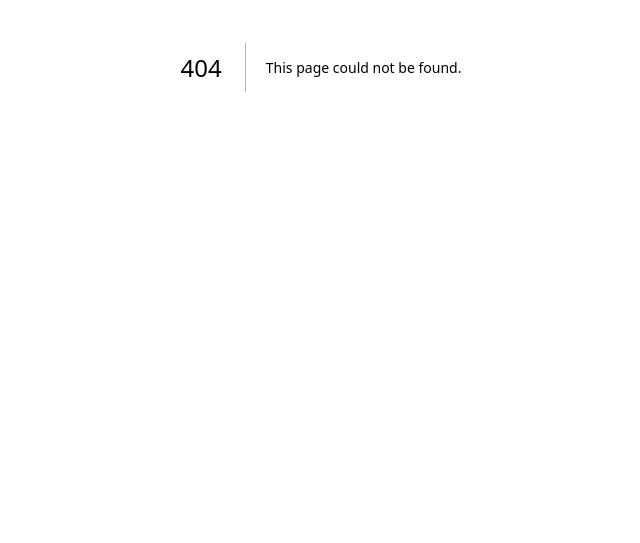
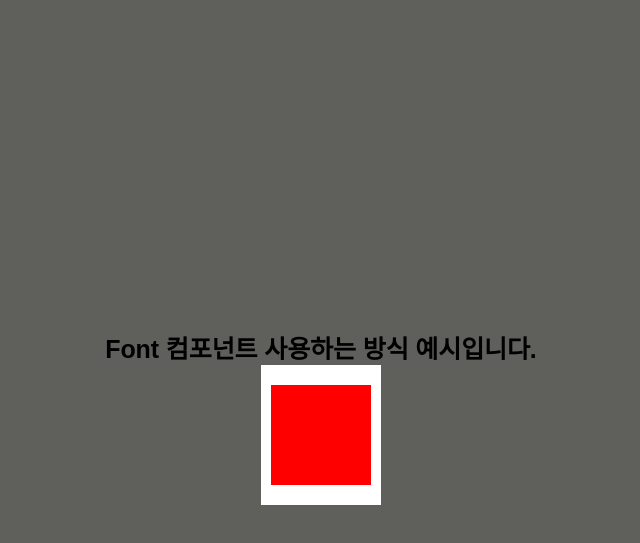
Before and after one commit to team-blaybus-runtime/team-blaybus-runtime_front, a Next.js app: page /workflow in a window 1280 px wide. Before the commit this address had no page. Shown: the part 333-876 px from the top of the page, without its empty margins (319-959 px from the left). Before the commit the page ends 800 px from the top, so only its background shows below. Built offline with nearby package versions, Linux system fonts and the light colour scheme.

Commit message:
docs(low): styled stystem 사용방식 예시 추가

```diff
--- /dev/null
+++ b/src/app/workflow/page.tsx
@@ -0,0 +1,18 @@
+import { CenterColumn, Column, Row } from "@/styles/base/BaseComponents";
+import { Font } from "@/styles/typo/typography";
+import React from "react";
+
+export default function WorkflowPage() {
+  // styled system 사용 방식 예시
+  return (
+    <CenterColumn width="100%" height="1500px" bg="gray_500">
+      <Font typo="m01_bold_m" color="blue_500">
+        Font 컴포넌트 사용하는 방식 예시입니다.
+      </Font>
+
+      <Row p="20px 10px 20px 10px" bg="white">
+        <Column width="100px" height="100px" bg="red_500"></Column>
+      </Row>
+    </CenterColumn>
+  );
+}
--- a/src/styles/constant/colors.ts
+++ b/src/styles/constant/colors.ts
@@ -1,19 +1,11 @@
+// todo: 디자인 시스템 색상 반영 필요
 const colors = {
   white: "#FFFFFF",
   black: "#000000",
   blue_500: "#0047AB",
-  blue_400: "#2563EB",
-  blue_300: "#D2F1E4",
   yellow_500: "#FEE500",
-  yellow_300: "#FFF6CC",
-  red_300: "#F7C6D9",
   red_500: "#ff0000",
   gray_500: "#5F605B",
-  gray_400: "#3C1E1E",
-  gray_300: "#888888",
-  gray_200: "#999999",
-  gray_100: "#CCCCCC",
-  gray_50: "#f8f9fa",
 
   transparent: "#00000000",
 };
--- a/src/styles/typo/fontVariants.ts
+++ b/src/styles/typo/fontVariants.ts
@@ -1,3 +1,5 @@
+// todo: 디자인 typo font 반영 필요
+
 export const typoVariants = {
   m01_bold_m: {
     fontFamily: "Nunito-Extra, sans-serif",
--- a/src/styles/typo/typography.ts
+++ b/src/styles/typo/typography.ts
@@ -1,7 +1,7 @@
 import styled from "styled-components";
 import { Noto_Sans_KR } from "next/font/google";
+import { Div } from "@/styles/base/BaseStyledTags";
 import colors from "@/styles/constant/colors";
-import { Div } from "@/styles/base/BaseStyledTags";
 
 const Default = styled(Div)`
   white-space: pre-line;
@@ -12,9 +12,8 @@ const Default = styled(Div)`
   letter-spacing: -0.1px;
 `;
 
-const Font = styled(Default)<{ $active?: boolean; $color?: string }>`
-  color: ${({ $color, $active }) =>
-    $color || ($active ? colors.blue_500 : colors.gray_300)};
+const Font = styled(Default)<{ $color?: string }>`
+  color: ${({ $color }) => $color || colors.black};
 `;
 
 export const noto_kr = Noto_Sans_KR({
```
